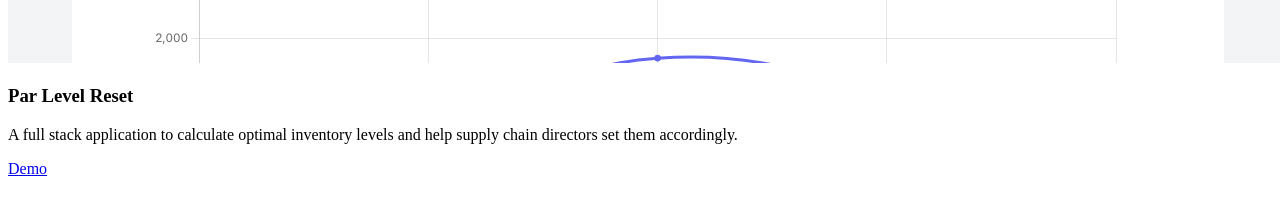
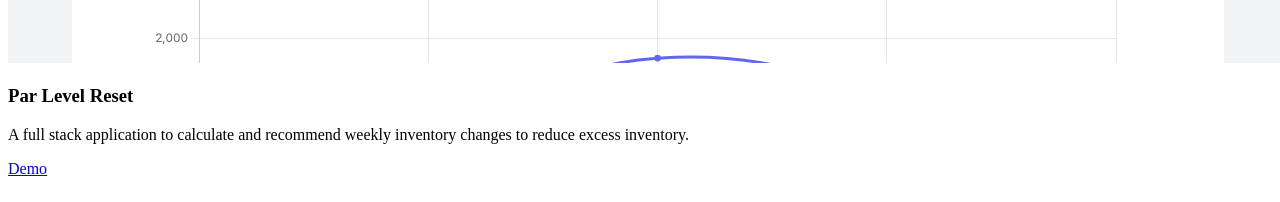
Before and after one commit to jprice8/portfolio-site, a Next.js app: page / in a window 1280 px wide. Shown: the part 1080-1282 px from the top of the page. Built offline with nearby package versions, Linux system fonts and the light colour scheme; no server answers.

Commit message:
Change verbage on skills and projects.

```diff
--- a/components/About.js
+++ b/components/About.js
@@ -17,8 +17,8 @@ const About = () => {
           chain analytics. Some of the tools I&apos;ve worked with in the past
           include{" "}
           <span className="font-bold">
-            Python, Django, Javascript, React, Redux, Node.js,
-            Next.js, PostgreSQL, Redis, NGINX, AWS, GCP, Docker, Kubernetes, Git, HTML, and TailwindCSS.
+            Python, Django, FastAPI, Flask, Javascript, React, Redux, Node.js,
+            Next.js, PostgreSQL, Redis, NGINX, AWS, GCP, Docker, Git, HTML, and TailwindCSS.
           </span>
         </p>
 
--- a/components/Projects.js
+++ b/components/Projects.js
@@ -6,7 +6,7 @@ const projects = [
     id: 1,
     title: "Par Level Reset",
     description:
-      "A full stack application to calculate optimal inventory levels and help supply chain directors set them accordingly.",
+      "A full stack application to calculate and recommend weekly inventory changes to reduce excess inventory.",
     tools: "Python, Django, Celery, RabbitMQ, PostgreSQL, ReactJS, AWS.",
     image: "/plr_demo.png",
     link: "https://par-level-reset-demo.vercel.app/",
```
